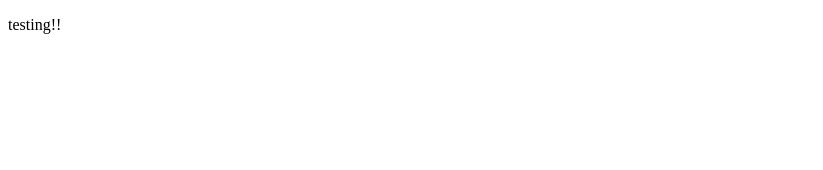
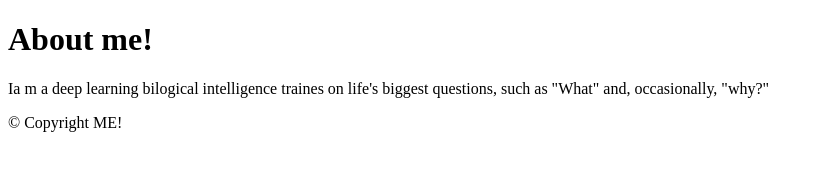
Before and after one commit to DrBretto/ThinkfulBio, a plain HTML site: page index.html in a window 1280 px wide. Shown: the whole page, without its empty margins (0-823 px from the left). Drawn offline with Linux system fonts and the light colour scheme.

Commit message:
First commit Message

```diff
--- a/index.html
+++ b/index.html
@@ -2,15 +2,29 @@
 <html>
   <head>
     <meta charset="utf-8">
-    <meta name="viewport" content="width=device-width">
-    <title>repl.it</title>
     <link href="style.css" rel="stylesheet" type="text/css" />
   </head>
-  <body>
-  		<p>
-  			testing!!
-  		</p>
 
+<body>
+
+	<header>
+    <div>
+		<h1>About me!</h1>
+
+    </div>
+	</header>
+
+	<main>
+		<p>Ia m a deep learning bilogical intelligence traines on life's biggest questions, such as "What" and, occasionally, "why?"</p>
+
+
+
+	</main>
+
+	<footer>
+		<p>© Copyright ME!</p>
+
+	</footer>
 
     <script src="script.js"></script>
   </body>
```
